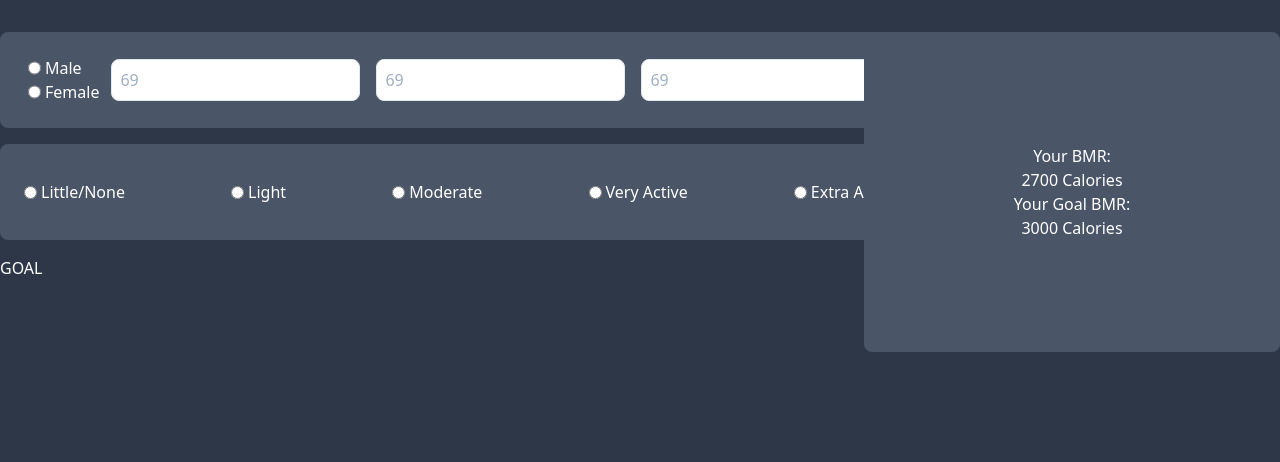
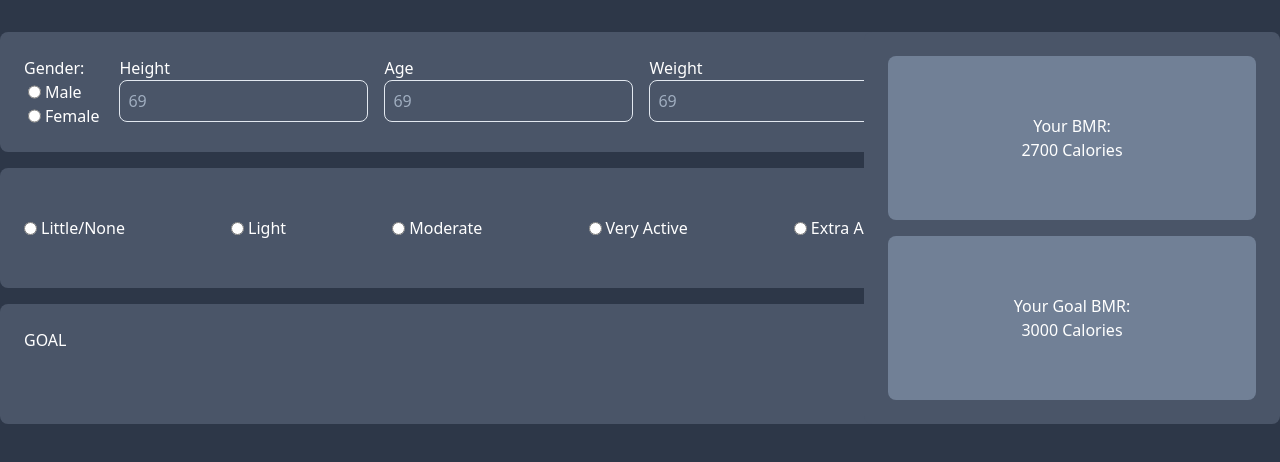
Before and after one commit to akuamakana/bmr-macro-calculator, a Nuxt app: page / in a window 1280 px wide. Shown: the top 462 px of the page. Built offline with nearby package versions, Linux system fonts and the light colour scheme.

Commit message:
UI Update

```diff
--- a/components/Goal.vue
+++ b/components/Goal.vue
@@ -1,5 +1,5 @@
 <template>
-  <div>
+  <div class="bg-gray-700 rounded-lg flex justify-between p-6">
     GOAL
   </div>
 </template>
--- a/components/Results.vue
+++ b/components/Results.vue
@@ -1,10 +1,10 @@
 <template>
-  <div class="bg-gray-700 rounded-lg flex flex-col justify-center text-center h-full">
-    <div>
+  <div class="bg-gray-700 rounded-lg flex flex-col gap-4 justify-center text-center h-full">
+    <div class="bg-gray-600 rounded-lg w-max h-full flex flex-col justify-center mx-6 mt-6">
       <h1>Your BMR:</h1>
       <h1>2700 Calories</h1>
     </div>
-    <div>
+    <div class="bg-gray-600 rounded-lg w-max h-full flex flex-col justify-center mx-6 mb-6">
       <h1>Your Goal BMR:</h1>
       <h1>3000 Calories</h1>
     </div>
--- a/components/Stats.vue
+++ b/components/Stats.vue
@@ -1,8 +1,10 @@
 <template>
   <div class="bg-gray-700 rounded-lg flex p-6">
     <div class="flex items-center">
+      <div class="grid grid-flow-col gap-4">
         <!-- Gender Select -->
         <div class="flex flex-col">
+          <p>Gender:</p>
           <div class="flex mx-1">
             <input class="mr-1" type="radio" name="gender" value="male">
             <label for="male">Male</label>
@@ -13,11 +15,20 @@
           </div>
         </div>
         <!-- Height -->
-      <input class="border mx-2 rounded-lg p-2" type="number" placeholder="69">
+        <div>
+          <p>Height</p>
+          <input class="border bg-transparent rounded-lg p-2" type="number" placeholder="69">
+        </div>
         <!-- Age -->
-      <input class="border mx-2 rounded-lg p-2" type="number" placeholder="69">
+        <div>
+          <p>Age</p>
+          <input class="border bg-transparent rounded-lg p-2" type="number" placeholder="69">
+        </div>
         <!-- Weight -->
-      <input class="border mx-2 rounded-lg p-2" type="number" placeholder="69">
+        <div>
+          <p>Weight</p>
+          <input class="border bg-transparent rounded-lg p-2" type="number" placeholder="69">
+        </div>
       </div>
     </div>
   </div>
```
Lines whose indentation alone changed are shown as unchanged.
